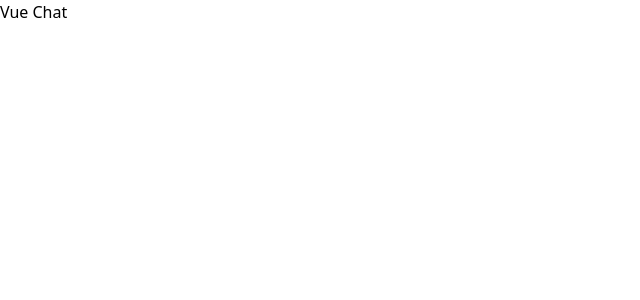
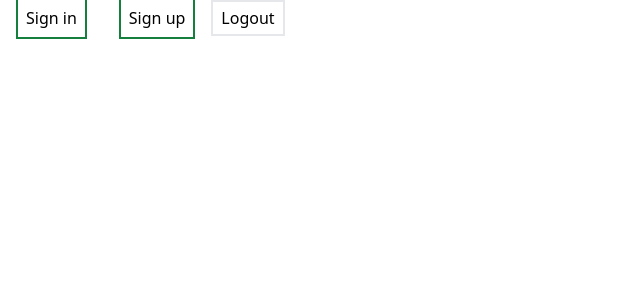
Before and after one commit to borjariveiro/vue-chat-tfg, a Vue app: page / in a window 1280 px wide. Before the commit this address had no page. Shown: the top 300 px of the page, without its empty margins (0-640 px from the left). Built offline with nearby package versions, Linux system fonts and the light colour scheme.

Commit message:
feat: Add TheHeader component

```diff
--- a/src/App.vue
+++ b/src/App.vue
@@ -1,8 +1,9 @@
 <script setup>
 import { RouterView } from 'vue-router'
+import TheHeader from '@/components/TheHeader.vue'
 </script>
 
 <template>
-  <h1>Vue Chat</h1>
+  <TheHeader />
   <RouterView />
 </template>
--- /dev/null
+++ b/src/components/TheHeader.vue
@@ -0,0 +1,30 @@
+<template>
+  <header class="flex items-center justify-between">
+    <div>
+      <router-link class="m-4 p-2 border-2 border-green-700" to="/login"
+        >Sign in</router-link
+      >
+      <router-link class="m-4 p-2 border-2 border-green-700" to="/register"
+        >Sign up</router-link
+      >
+      <button @click="doLogout" class="border-2 px-2 py-1">Logout</button>
+    </div>
+  </header>
+</template>
+
+<script setup>
+import { useUserStore } from '../stores/user'
+import { useRouter } from 'vue-router'
+
+const userStore = useUserStore()
+const router = useRouter()
+
+async function doLogout() {
+  try {
+    await userStore.doLogout()
+    router.push({ name: 'login' })
+  } catch (error) {
+    console.log(error.message)
+  }
+}
+</script>
```
